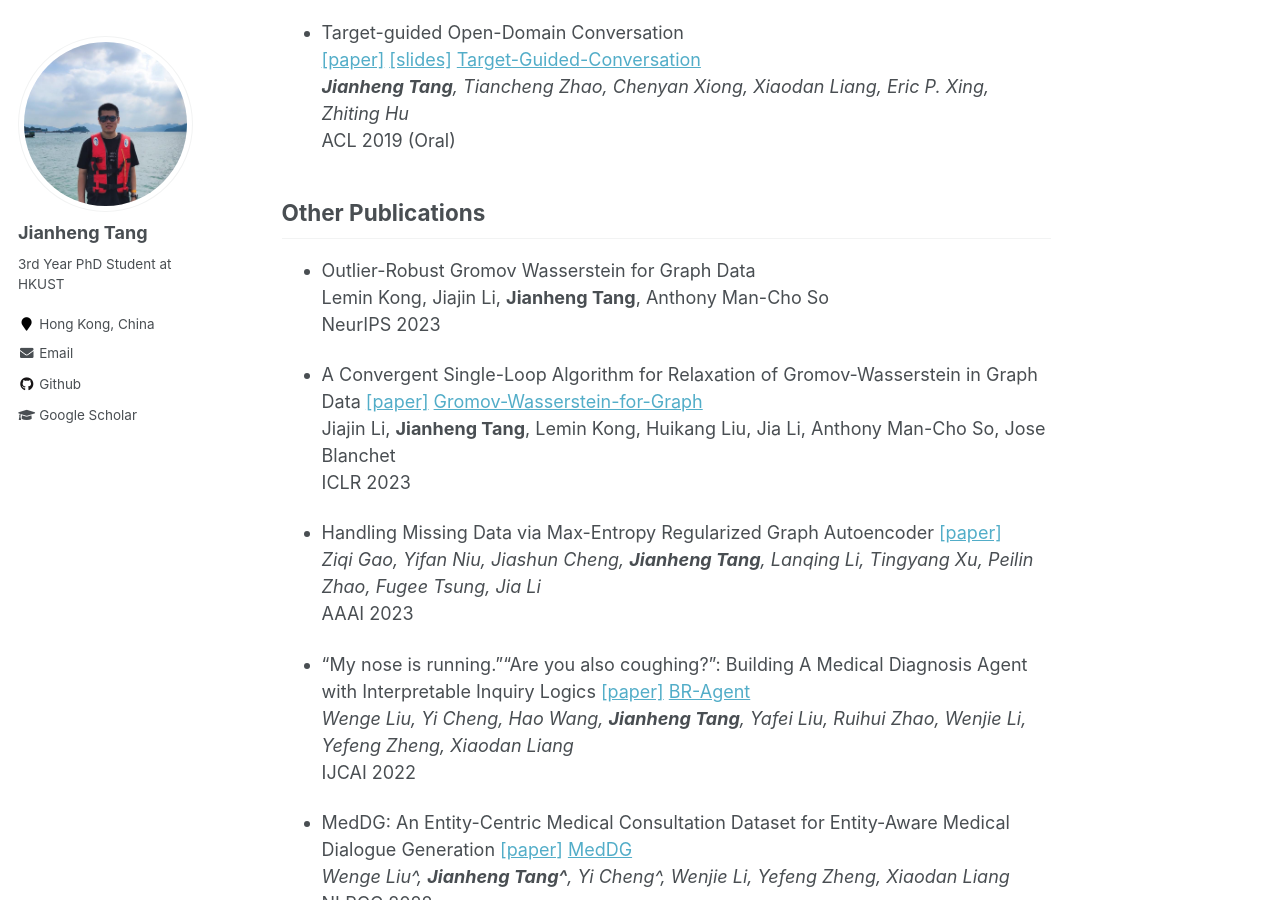
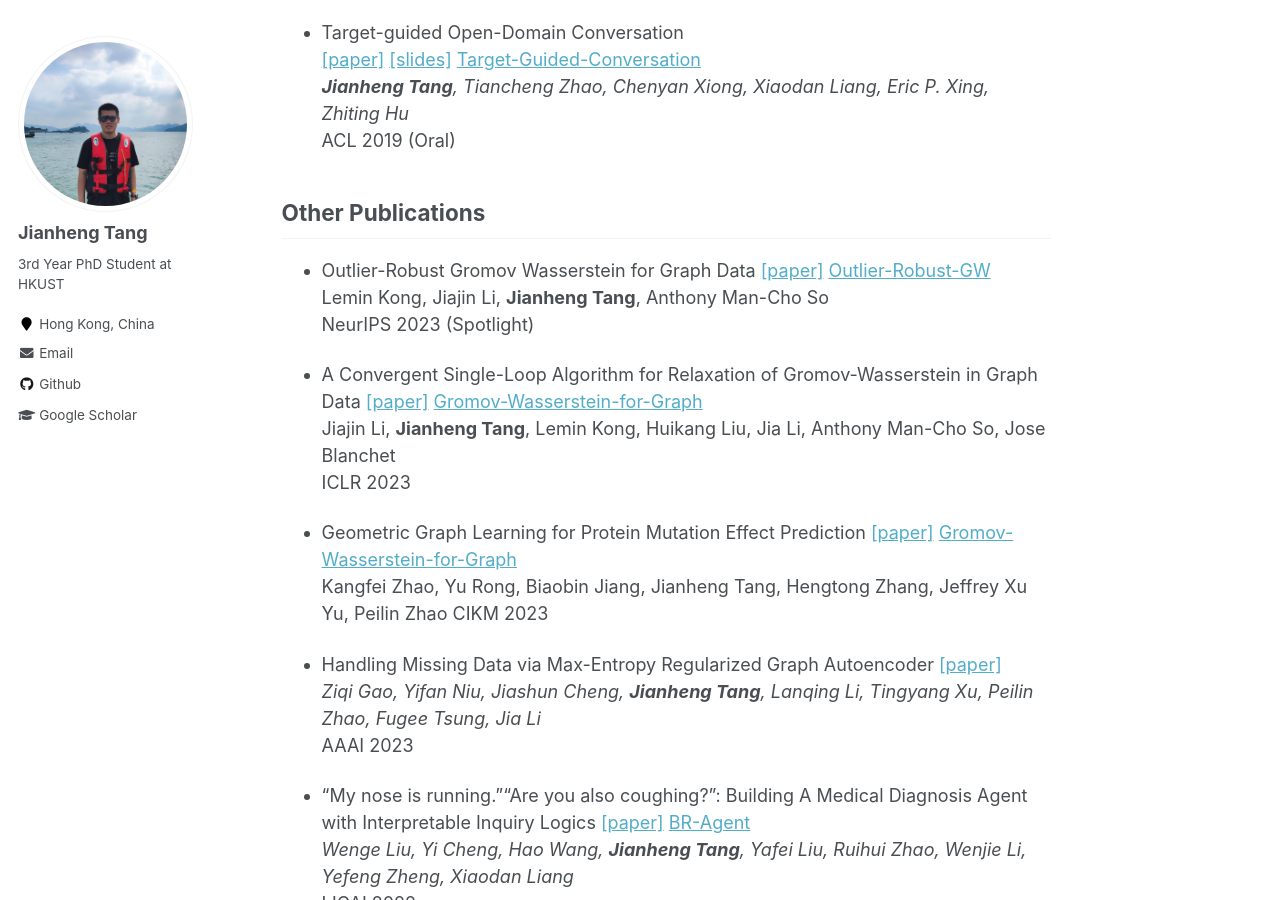
Before and after one commit to squareRoot3/squareRoot3.github.io, a Jekyll site: the page built from _pages/about.md, in a window 1280 px wide and 900 px high, scrolled down 1415 px. Built offline with Jekyll 4.4.1, drawn with Linux system fonts in a browser that asks for light colours.

Commit message:
Update about.md

```diff
--- a/_pages/about.md
+++ b/_pages/about.md
@@ -71,16 +71,22 @@ ACL 2019 (Oral)
 
 
 ## Other Publications
-- Outlier-Robust Gromov Wasserstein for Graph Data <br>
+- Outlier-Robust Gromov Wasserstein for Graph Data
+[[paper]](https://arxiv.org/abs/2302.04610) <a class="github-button" href="https://github.com/lmkong020/outlier-robust-GW" data-show-count="true" aria-label="Star buttons/github-buttons on GitHub">Outlier-Robust-GW</a><br>
 Lemin Kong, Jiajin Li, **Jianheng Tang**, Anthony Man-Cho So <br>
-NeurIPS 2023
-
+NeurIPS 2023 (Spotlight)
 
 - A Convergent Single-Loop Algorithm for Relaxation of Gromov-Wasserstein in Graph Data
 [[paper]](https://openreview.net/forum?id=0jxPyVWmiiF)
 <a class="github-button" href="https://github.com/squareRoot3/Gromov-Wasserstein-for-Graph" data-show-count="true" aria-label="Star buttons/github-buttons on GitHub">Gromov-Wasserstein-for-Graph</a><br>
 Jiajin Li,  **Jianheng Tang**, Lemin Kong, Huikang Liu, Jia Li, Anthony Man-Cho So, Jose Blanchet <br>
 ICLR 2023
+
+- Geometric Graph Learning for Protein Mutation Effect Prediction
+[[paper]](https://openreview.net/forum?id=0jxPyVWmiiF)
+<a class="github-button" href="https://github.com/squareRoot3/Gromov-Wasserstein-for-Graph" data-show-count="true" aria-label="Star buttons/github-buttons on GitHub">Gromov-Wasserstein-for-Graph</a><br>
+Kangfei Zhao, Yu Rong, Biaobin Jiang, Jianheng Tang, Hengtong Zhang, Jeffrey Xu Yu, Peilin Zhao
+CIKM 2023
 
 - Handling Missing Data via Max-Entropy Regularized Graph Autoencoder [[paper]](https://arxiv.org/abs/2211.16771)<br>
 *Ziqi Gao, Yifan Niu, Jiashun Cheng, **Jianheng Tang**, Lanqing Li, Tingyang Xu, Peilin Zhao, Fugee Tsung, Jia Li*  <br>
```
